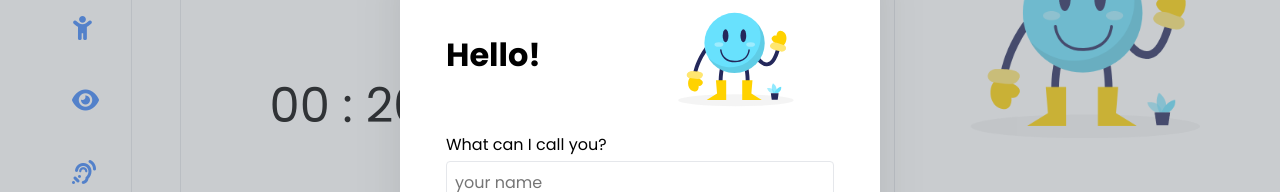
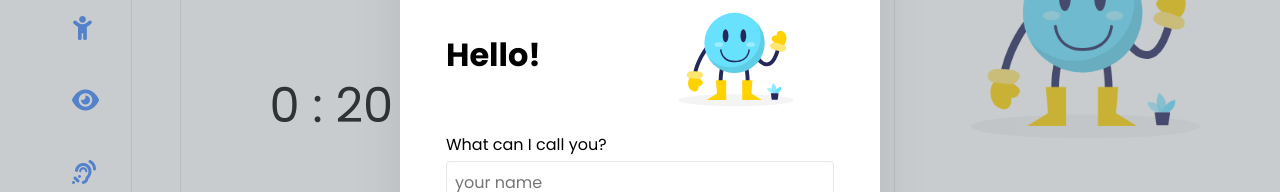
Before and after one commit to Nithish-Krishna/binarybreakers1, a React (Create React App) app: page / in a window 1280 px wide. Shown: the part 248-440 px from the top of the page. Built offline with nearby package versions, Linux system fonts and the light colour scheme; what @tensorflow-models/knn-classifier would draw is missing.

Commit message:
Update TimerClock.js

```diff
--- a/src/components/core/TimerClock.js
+++ b/src/components/core/TimerClock.js
@@ -3,7 +3,7 @@ import React from "react";
 const TimerClock = ({ hours, minutes, seconds }) => {
   return (
     <div className="timer-clock">
-      {seconds} : {minutes}
+      {minutes=0} : {seconds=20}
     </div>
   );
 };
```
